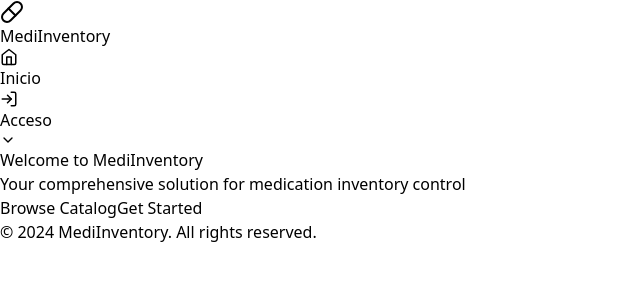
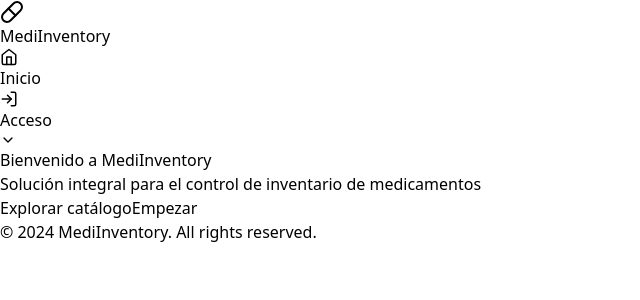
Before and after one commit to vtorresm/utcubamba-inventory, a React (Vite) app in the folder frontend/: page / in a window 1280 px wide. Shown: the top 300 px of the page, without its empty margins (0-640 px from the left). Built offline with nearby package versions, Linux system fonts and the light colour scheme.

Commit message:
Home.tsx

```diff
--- a/frontend/src/pages/Home.tsx
+++ b/frontend/src/pages/Home.tsx
@@ -4,14 +4,14 @@ import { Link } from 'react-router-dom'
 const Home: React.FC = () => {
   return (
     <div className="text-center">
-      <h1 className="text-4xl font-bold mb-4">Welcome to MediInventory</h1>
-      <p className="text-xl mb-8">Your comprehensive solution for medication inventory control</p>
+      <h1 className="text-4xl font-bold mb-4">Bienvenido a MediInventory</h1>
+      <p className="text-xl mb-8">Solución integral para el control de inventario de medicamentos</p>
       <div className="space-x-4">
         <Link to="/catalog" className="bg-blue-600 text-white px-6 py-2 rounded-md hover:bg-blue-700">
-          Browse Catalog
+          Explorar catálogo
         </Link>
         <Link to="/register" className="bg-green-600 text-white px-6 py-2 rounded-md hover:bg-green-700">
-          Get Started
+          Empezar
         </Link>
       </div>
     </div>
```
